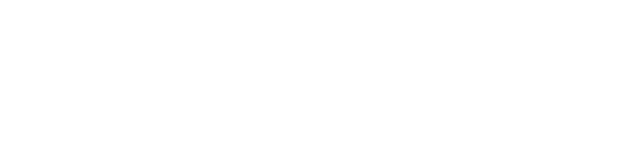
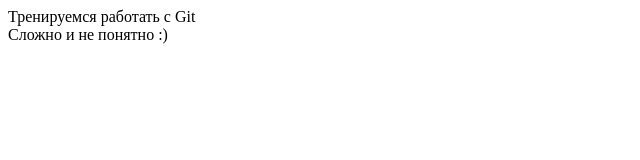
Before and after one commit to pupokxxx/first-project, a plain HTML site: page index.html in a window 1280 px wide. Shown: the whole page, without its empty margins (0-640 px from the left). Drawn offline with Linux system fonts and the light colour scheme.

Commit message:
Добавили текст в разметке

```diff
--- a/index.html
+++ b/index.html
@@ -6,9 +6,11 @@
   <title>Document</title>
 </head>
 <body>
-  <header class="header"></header>
+  <header class="header">Тренируемся работать с Git</header>
   <main class="main">
-    <section class="section"></section>
+    <section class="section">
+      Сложно и не понятно :)
+    </section>
   </main>
   <footer class="footer"></footer>
 </body>
```
